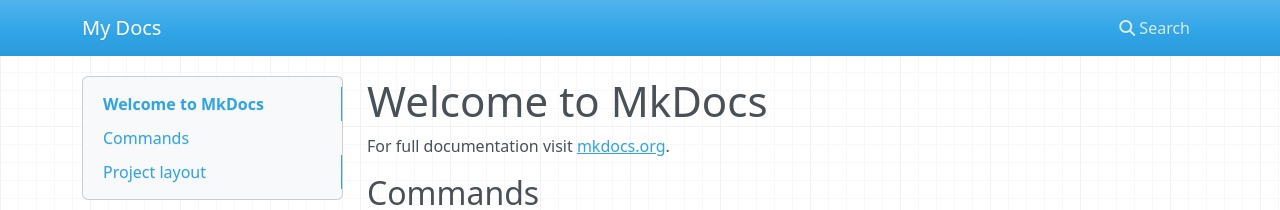
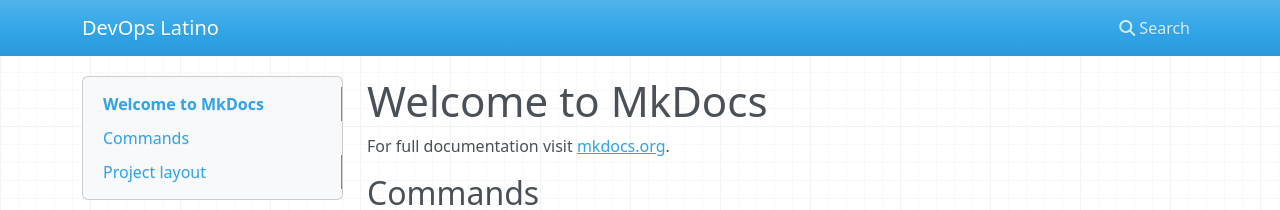
Before and after one commit to devopslatino/devopslatino.github.io, an MkDocs documentation site: the page built from docs/index.md, in a window 1280 px wide. Shown: the top 210 px of the page. Built offline with MkDocs 1.6.1, drawn with Linux system fonts in a browser that asks for light colours; nearby versions of some CDN libraries.

Commit message:
Update title.

```diff
--- a/mkdocs.yml
+++ b/mkdocs.yml
@@ -1 +1 @@
-site_name: My Docs
+site_name: DevOps Latino
```
